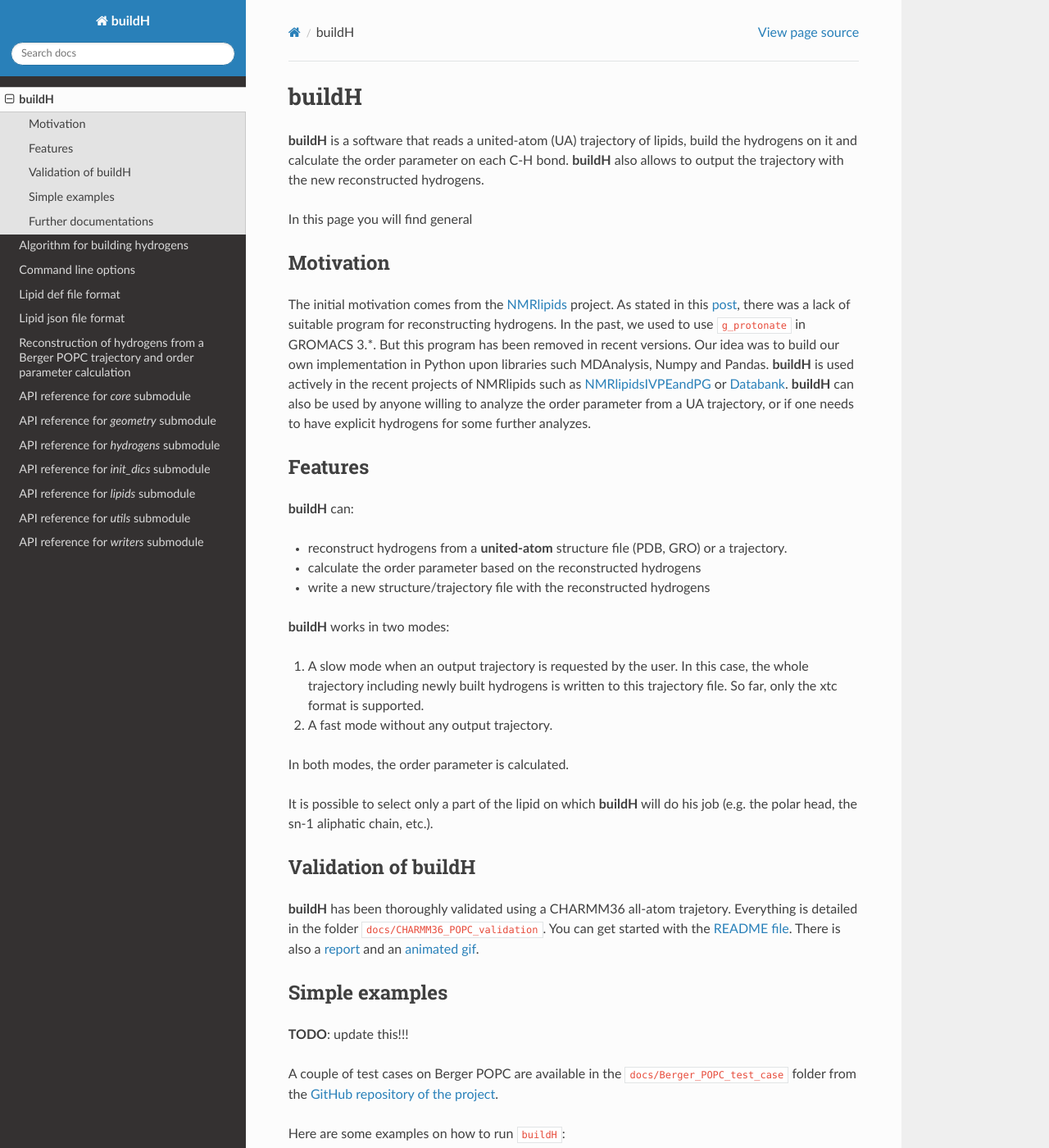
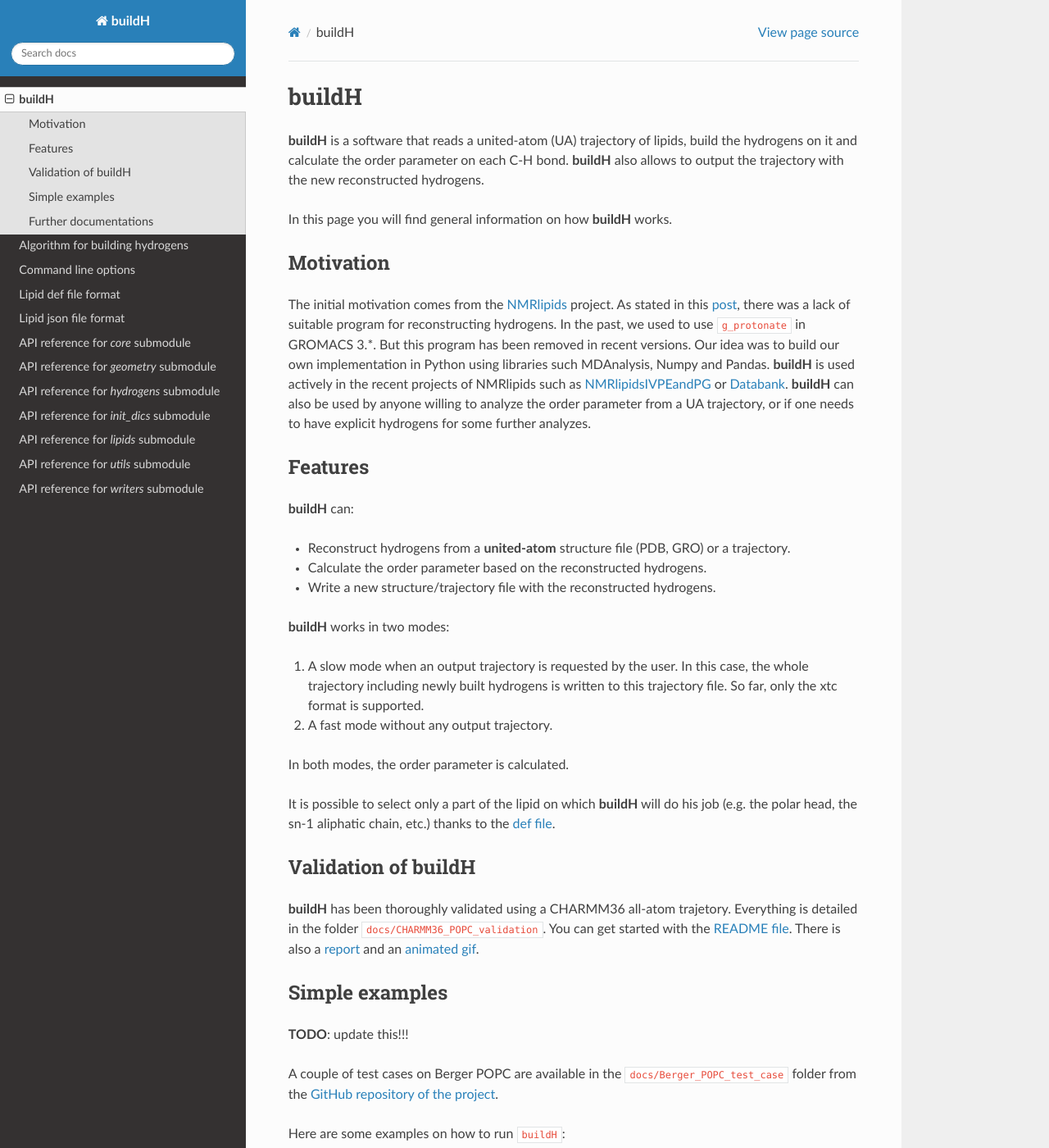
Before and after one commit to patrickfuchs/buildH, a Sphinx documentation site: the page built from docs/buildh.md, in a window 1280 px wide and 1400 px high. Shown: the whole window at 82% size. Built offline with Sphinx 7.4.7 and the Read the Docs theme 2.0.0, drawn with Linux system fonts in a browser that asks for light colours; pages that are not in the unit, such as notebooks, are missing from menus.

Commit message:
Fix details

```diff
--- a/docs/buildh.md
+++ b/docs/buildh.md
@@ -2,20 +2,20 @@
 
 **buildH** is a software that reads a united-atom (UA) trajectory of lipids, build the hydrogens on it and calculate the order parameter on each C-H bond. **buildH** also allows to output the trajectory with the new reconstructed hydrogens.
 
-In this page you will find general
+In this page you will find general information on how **buildH** works.
 
 ## Motivation
 
-The initial motivation comes from the [NMRlipids](https://nmrlipids.blogspot.com/) project. As stated in this [post](https://nmrlipids.blogspot.com/2019/04/nmrlipids-ivb-assembling-pe-pg-results.html), there was a lack of suitable program for reconstructing hydrogens. In the past, we used to use `g_protonate` in GROMACS 3.*. But this program has been removed in recent versions. Our idea was to build our own implementation in Python upon libraries such MDAnalysis, Numpy and Pandas.
+The initial motivation comes from the [NMRlipids](https://nmrlipids.blogspot.com/) project. As stated in this [post](https://nmrlipids.blogspot.com/2019/04/nmrlipids-ivb-assembling-pe-pg-results.html), there was a lack of suitable program for reconstructing hydrogens. In the past, we used to use `g_protonate` in GROMACS 3.*. But this program has been removed in recent versions. Our idea was to build our own implementation in Python using libraries such MDAnalysis, Numpy and Pandas.
 **buildH** is used actively in the recent projects of NMRlipids such as [NMRlipidsIVPEandPG](https://github.com/NMRLipids/NMRlipidsIVPEandPG) or [Databank](https://github.com/NMRLipids/Databank). **buildH** can also be used by anyone willing to analyze the order parameter from a UA trajectory, or if one needs to have explicit hydrogens for some further analyzes.
 
 ## Features
 
 **buildH** can:
 
-  - reconstruct hydrogens from a **united-atom** structure file (PDB, GRO) or a trajectory.
-  - calculate the order parameter based on the reconstructed hydrogens
-  - write a new structure/trajectory file with the reconstructed hydrogens
+  - Reconstruct hydrogens from a **united-atom** structure file (PDB, GRO) or a trajectory.
+  - Calculate the order parameter based on the reconstructed hydrogens.
+  - Write a new structure/trajectory file with the reconstructed hydrogens.
 
 **buildH** works in two modes:
 
@@ -24,7 +24,7 @@
 
 In both modes, the order parameter is calculated.
 
-It is possible to select only a part of the lipid on which **buildH** will do his job (e.g. the polar head, the sn-1 aliphatic chain, etc.).
+It is possible to select only a part of the lipid on which **buildH** will do his job (e.g. the polar head, the sn-1 aliphatic chain, etc.) thanks to the [def file](def_format.md).
 
 ## Validation of buildH
 
--- a/docs/json_format.md
+++ b/docs/json_format.md
@@ -4,7 +4,7 @@
 
 **TODO**: Explain the convention for file naming `FF_lipid.json`.
 
-## Generality of the lipid json format
+## Generality on the lipid json format
 
 The format ressembles a Python dictionnary. For example, if we look at the `Berger_POPC.json` file, we have the following:
 
```
Also changed, not shown: CHANGELOG.md (+1 -0 lines), docs/index.rst (+5 -5 lines).
